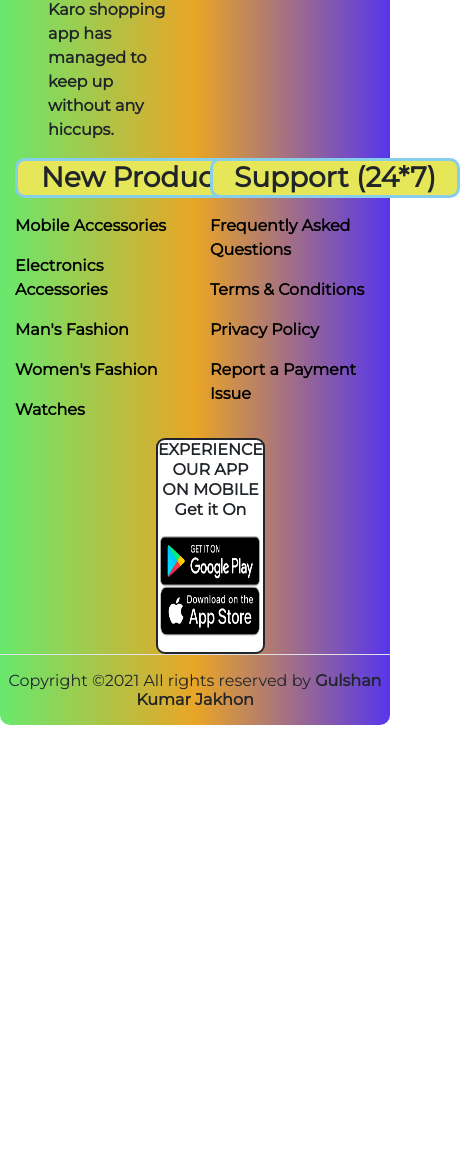
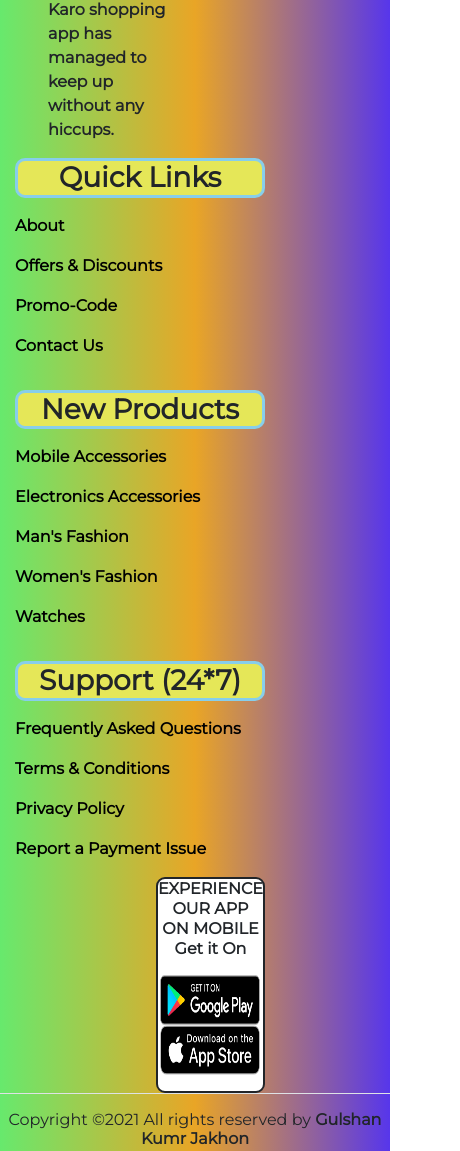
Before and after one commit to gulshanjakhon/ShopKaro, a plain HTML site: page search.html in a window 390 px wide. Shown: the part 1393-2544 px from the top of the page, 460 px wide, since content can reach past the window. Before the commit the page ends 2118 px from the top, so only its background shows below. Drawn offline with nearby package versions, Linux system fonts and the light colour scheme.

Commit message:
Update search.html

```diff
--- a/search.html
+++ b/search.html
@@ -161,8 +161,8 @@ function myFunction() {
     <section class="footer_section pt-5 pb-2" id="footer_section">
       <footer>
         <div class="container-fluid">
-            <div class="row">
-              <div class="col-md-3 col-6 pl-5 pl-small-15">
+          <div class="row" id="row" id="equal">
+            <div class="col-md-3 col-6 pl-5 pl-small-15" class="flexing">
               <div class="footer_title">
                 <a href="index.html"><img src="assets\images\background-removebg-preview.png" width="150px" class="img img-fluid" alt="logo"></a>
               </div>
@@ -172,7 +172,7 @@ fashion relevance by bringing something new and chic to the table on the daily.
   yet the Shop Karo shopping app has managed to keep up without any hiccups.
               </div>
             </div>
-              <div class="col-md-3 col-6">
+            <div class="col-md-3 col-12" class="flexing">
               <div class="footer_title pt-3 mb-3">
                 <h3  class="headings">Quick Links</h3>
               </div>
@@ -185,7 +185,7 @@ yet the Shop Karo shopping app has managed to keep up without any hiccups.
                 </ul>
               </div>
             </div>
-              <div class="col-md-3 col-6">
+            <div class="col-md-3 col-12" class="flexing">
               <div class="footer_title pt-3 mb-3">
                 <h3  class="headings">New Products</h3>
               </div>
@@ -199,7 +199,7 @@ yet the Shop Karo shopping app has managed to keep up without any hiccups.
                 </ul>
               </div>
             </div>
-              <div class="col-md-3 col-6">
+            <div class="col-md-3 col-12" class="flexing">
               <div class="footer_title pt-3 mb-3">
                 <h3 class="headings">Support <b>(24*7)</b> </h3>
               </div>
@@ -220,7 +220,7 @@ yet the Shop Karo shopping app has managed to keep up without any hiccups.
           </div>
         </div>
         <div class="border-top">
-            <h6 class="text-center mt-3">Copyright ©2021 All rights reserved by <b>Gulshan Kumar Jakhon</b>
+          <h6 class="text-center mt-3">Copyright ©2021 All rights reserved by <b>Gulshan Kumr Jakhon</b>
           </h6>
         </div>
       </footer>
```
Lines whose indentation alone changed are shown as unchanged.
